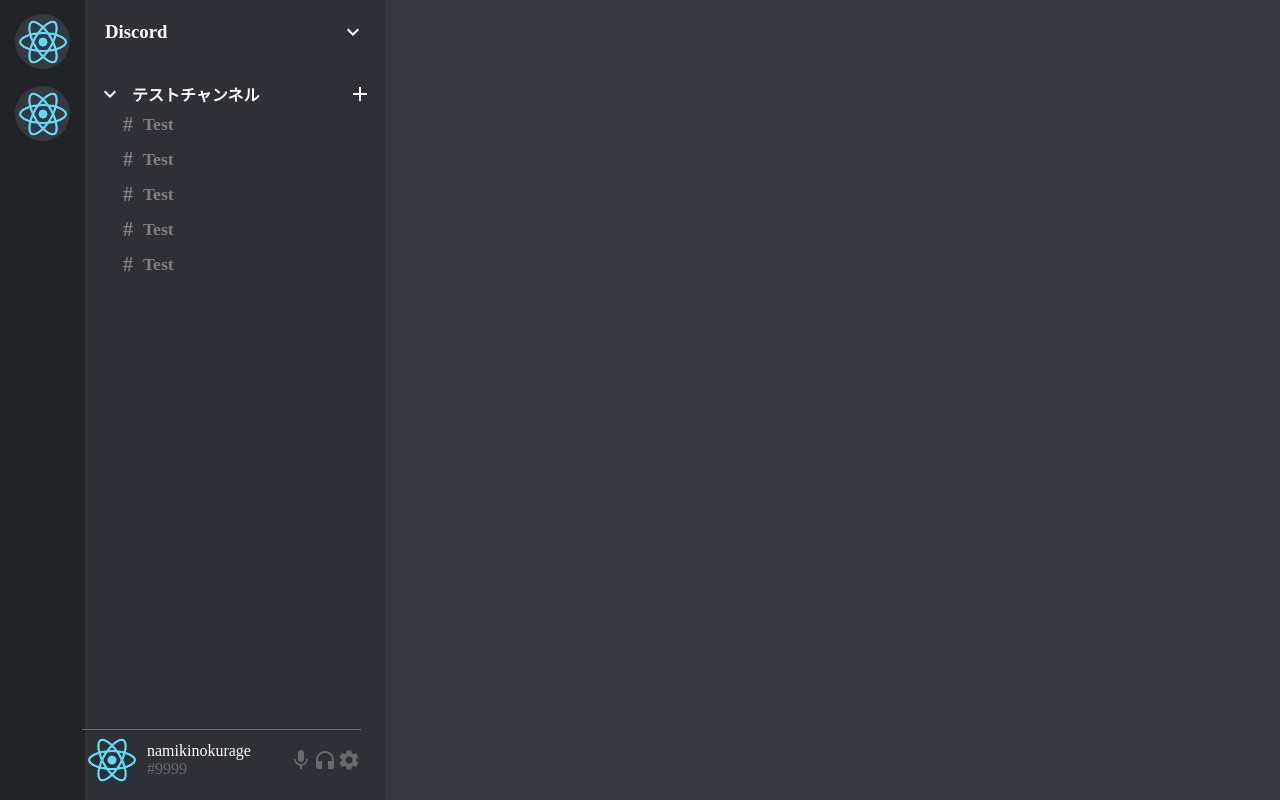
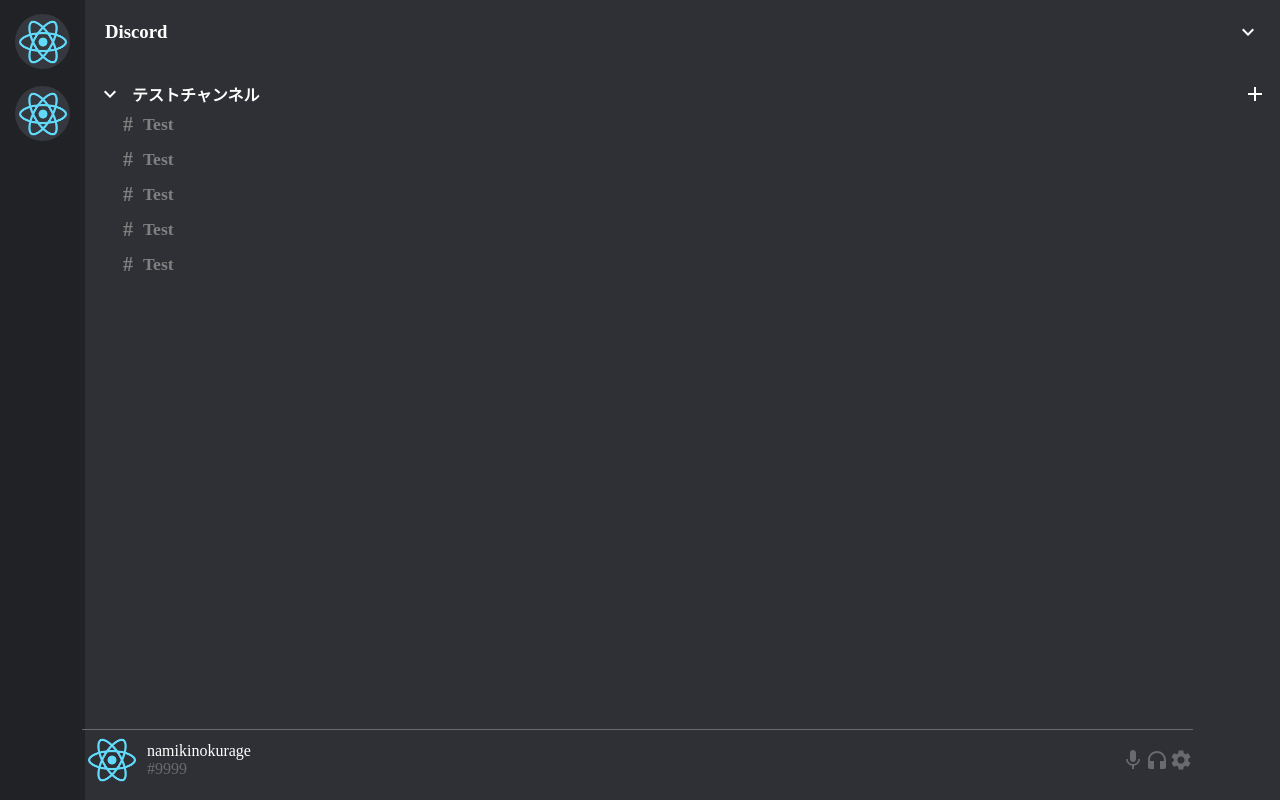
Before and after one commit to namikinokurage/udemy-discord-clone, a React (Create React App) app: page / in a window 1280 px wide. Built offline with nearby package versions, Linux system fonts and the light colour scheme; the HTML template or start-up script is replaced by a standard one.

Commit message:
fix: 不要な余白を削除

```diff
--- a/src/components/sidebar/Sidebar.scss
+++ b/src/components/sidebar/Sidebar.scss
@@ -1,8 +1,7 @@
 .sidebar {
   display: flex;
-  flex: 0.35;
+  flex: 0.3;
   height: 100vh;
-  background-color: #36383f;
 
   .sidebarLeft {
     display: flex;
@@ -34,6 +33,7 @@
     background-color: #2f3036;
     width: 300px;
     position: relative;
+    flex-grow: 1;
   }
 
   .sidebarTop {
```
